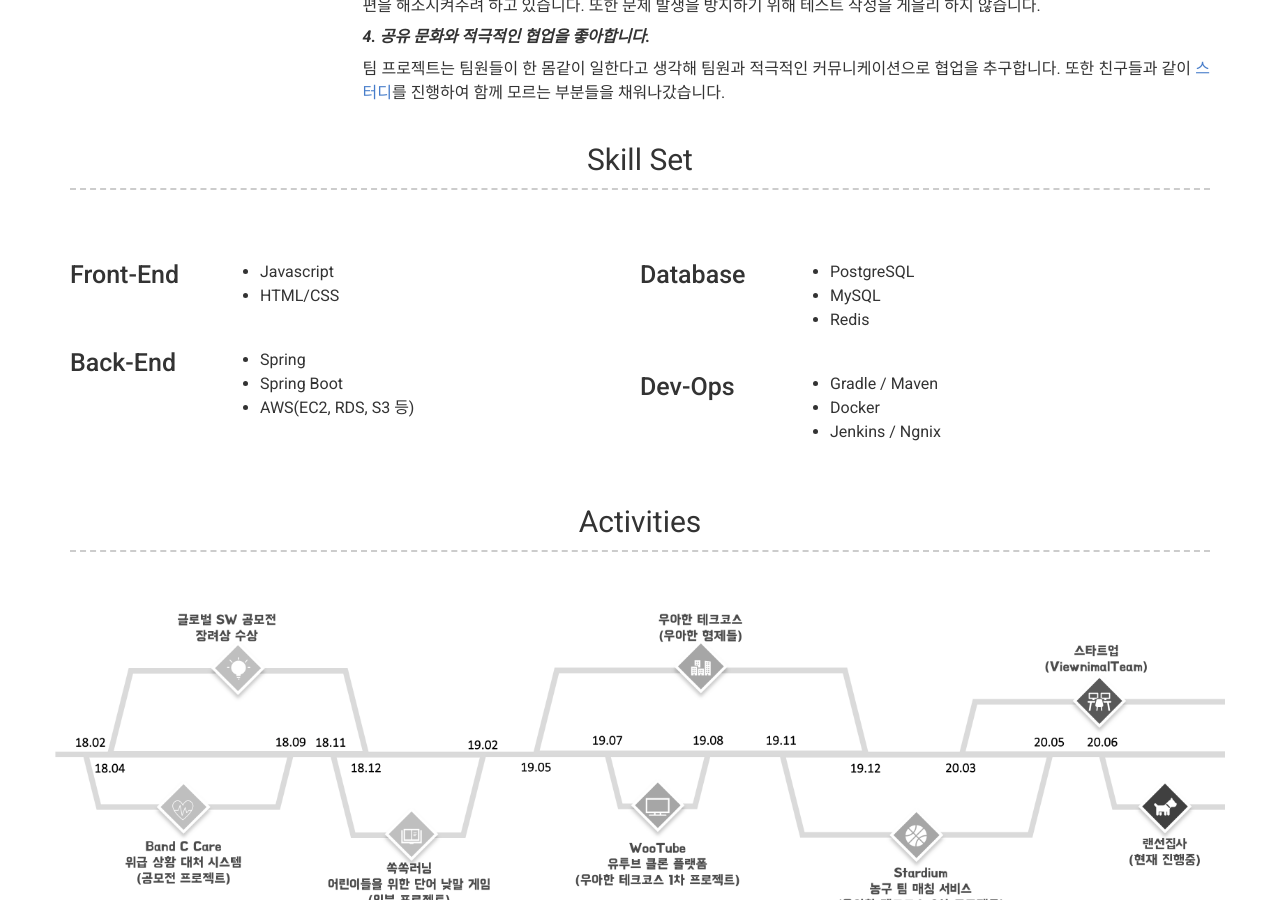
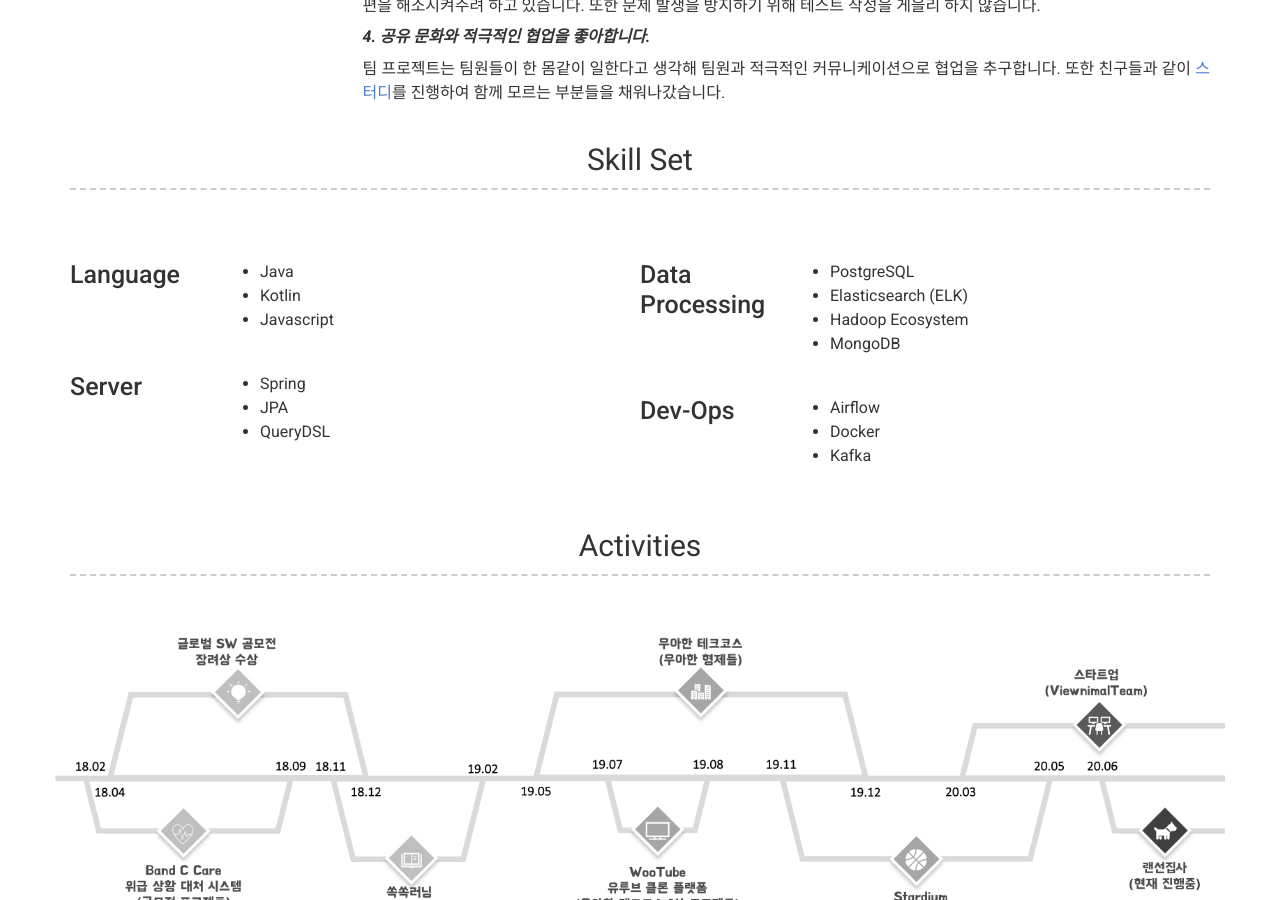
Before and after one commit to backlo/backlo.github.io, a Jekyll site: the page built from index.md, in a window 1280 px wide and 900 px high, scrolled down 538 px. Built offline with Jekyll 4.4.1, drawn with Linux system fonts in a browser that asks for light colours; nearby versions of some CDN libraries; some of the changed text lies outside the part shown.

Commit message:
자소서 수정

```diff
--- a/_data/skill-left.yml
+++ b/_data/skill-left.yml
@@ -1,12 +1,13 @@
 # Sklll Left Section
 - layout: left
-  name: Front-End
+  name: Language
   description: |
+    - Java
+    - Kotlin
     - Javascript
-    - HTML/CSS
 - layout: left
-  name: Back-End
+  name: Server
   description: |
     - Spring
-    - Spring Boot
-    - AWS(EC2, RDS, S3 등)
+    - JPA
+    - QueryDSL
--- a/_data/skill-right.yml
+++ b/_data/skill-right.yml
@@ -1,13 +1,14 @@
 # Skill Right Section
 - layout: left
-  name: Database
+  name: Data Processing
   description: |
     - PostgreSQL
-    - MySQL
-    - Redis
+    - Elasticsearch (ELK)
+    - Hadoop Ecosystem
+    - MongoDB
 - layout: left
   name: Dev-Ops
   description: |
-    - Gradle / Maven
+    - Airflow
     - Docker
-    - Jenkins / Ngnix
+    - Kafka
--- a/_includes/experience.html
+++ b/_includes/experience.html
@@ -1,5 +1,5 @@
 <div class="container experience-container" style="padding-bottom: 20px;">
-  <h3 style="font-weight: 400">{{ site.experience_title | default: "Experience" }}</h3>
+  <h3 style="font-weight: 400">{{ site.experience_title | default: "Career / Experience" }}</h3>
   {% for experience in site.data.experience %}
     {% include {{ experience.layout | default: 'left' | append: ".html" }} item=experience %}
   {% endfor %}
```
Also changed, not shown: _data/experience.yml (+8 -1 lines).
